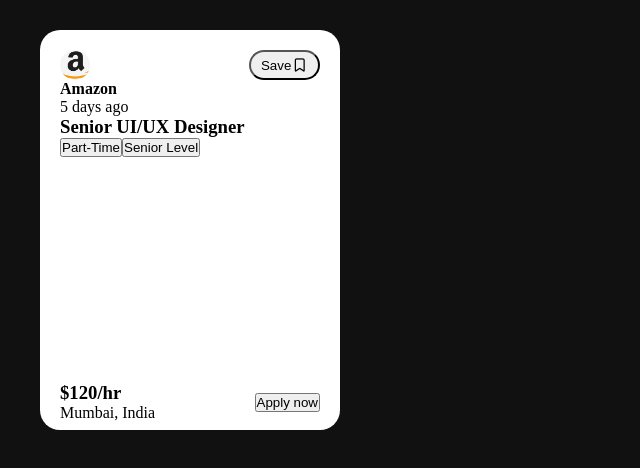
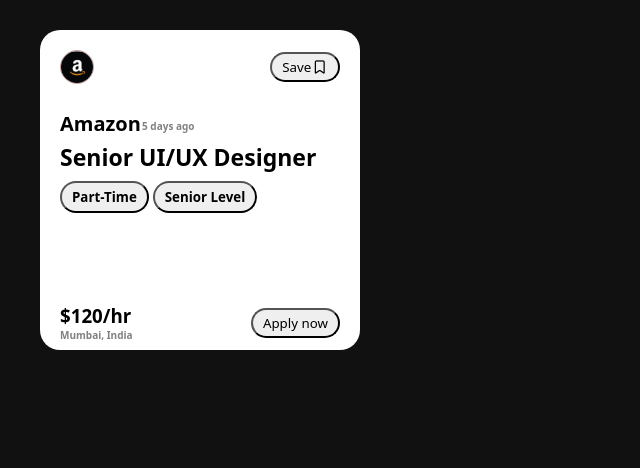
Before and after one commit to FerdouseOfficial/Learning-and-practicing-React.js, a React (Vite) app in the folder 04-cards-projects/: page / in a window 1280 px wide. Shown: the top 468 px of the page, without its empty margins (0-640 px from the left). Built offline with nearby package versions, Linux system fonts and the light colour scheme.

Commit message:
Yoo. Jihad you are a meniac you have done it all by yourself no tutorial help hell nah bro you are genious keep it up. I love you

```diff
--- a/04-cards-projects/src/components/cards.jsx
+++ b/04-cards-projects/src/components/cards.jsx
@@ -1,25 +1,27 @@
 import React from "react";
-import amazonLogo from "../assets/images/amazon.png";
+import amazonLogo from "../assets/images/amazon2.png";
 
 const Cards = () => {
   return (
     <div className="cards">
       <div className="top">
-        <img src={amazonLogo} alt="Amazon Logo" />
+        <div className="logo">
+            <img src={amazonLogo} alt="Amazon Logo" />
+        </div>
         <button>
           Save<i className="fa-regular fa-bookmark"></i>
         </button>
       </div>
       <div className="center">
         <div className="company">
-          <h4>Amazon</h4>
+          <h3>Amazon</h3>
           <p className="posted-time">5 days ago</p>
         </div>
         <div className="recruit-position-job_type">
           <h3 className="rc_post">Senior UI/UX Designer</h3>
           <div className="jb_type">
             <button>Part-Time</button>
-            <button>Senior Level</button>
+            <button className="senior">Senior Level</button>
           </div>
         </div>
       </div>
--- a/04-cards-projects/src/index.css
+++ b/04-cards-projects/src/index.css
@@ -1,17 +1,29 @@
-*{
+* {
   margin: 0;
   padding: 0;
   box-sizing: border-box;
+  font-family:
+    system-ui,
+    -apple-system,
+    BlinkMacSystemFont,
+    "Segoe UI",
+    Roboto,
+    Oxygen,
+    Ubuntu,
+    Cantarell,
+    "Open Sans",
+    "Helvetica Neue",
+    sans-serif;
 }
 
 html,
-body{
+body {
   height: 100%;
   width: 100%;
   /* background: #000; */
 }
 
-.parent{
+.parent {
   height: 100vh;
   width: 100%;
   background-color: #111;
@@ -19,9 +31,9 @@
   position: relative;
 }
 
-.cards{
-  height: 400px;
-  width: 300px;
+.cards {
+  height: 320px;
+  width: 320px;
   background: #fff;
   border-radius: 20px;
   margin-left: 10px;
@@ -32,34 +44,99 @@
   justify-content: center;
   align-items: center; */
 }
-.cards .top{
+.cards .top {
   display: flex;
   justify-content: space-between;
+  align-items: center;
+  position: relative;
+  left: 0;
+  right: 0;
 }
-.cards .top img{
-  height: 30px;
-  width: 30px;
-  background: #000;
+/* .cards .top .logo {
+  height: 34px;
+  width: 34px;
+  border: 1px solid #c79e9e;
   border-radius: 50%;
+  display: flex;
+  justify-content: center;
+  align-items: center;
+  overflow: hidden;
+}
+.cards .top .logo img {
+  height: 100%;
+  width: 100%;
   object-fit: cover;
+  border-radius: 50%;
+  display: block;
+  background: red;
+} */
+.cards .top .logo {
+  width: 34px;
+  height: 34px;
+  border: 1px solid #c79e9e;
+  border-radius: 50%;
+  overflow: hidden;
 }
 
-.cards .top button {
-  padding: 5px 10px;
+.cards .top .logo img {
+  width: 140%;        /* zoom in */
+  height: 140%;
+  object-fit: cover;
+  transform: translate(-14%, -13%);
+}
+.cards .top button,
+.cards .bottom .apply button {
+  padding: 4px 10px;
   border-radius: 20px;
 }
-.cards .center{
+.cards .center {
   display: flex;
   flex-direction: column;
-  justify-content: space-evenly;
+  justify-content: center;
   align-items: start;
   position: absolute;
   left: 0;
   right: 0;
+  top: 80px;
   padding: 0 20px;
 }
+.cards .center .company {
+  display: flex;
+  align-items: center;
+  justify-content: center;
+}
+.cards .center .company h3 {
+  font-size: 20px;
+}
+.cards .center .company p {
+  font-size: 10px;
+  padding: 10px;
+  position: absolute;
+  top: -1px;
+  left: 92px;
+  color: gray;
+  font-weight: bold;
+}
 
-.cards .bottom{
+.cards .center .recruit-position-job_type .rc_post {
+  margin-top: 4px;
+  font-size: 23px;
+}
+
+.cards .center .recruit-position-job_type .jb_type {
+  margin-top: 8px;
+}
+
+.cards .center .recruit-position-job_type .jb_type button {
+  padding: 5px 10px;
+  border-radius: 20px;
+  font-weight: bold;
+}
+
+.cards .center .recruit-position-job_type .jb_type .senior {
+  margin-left: 4px;
+}
+.cards .bottom {
   position: absolute;
   bottom: 8px;
   left: 0;
@@ -69,3 +146,8 @@
   justify-content: space-between;
   padding: 0 20px;
 }
+.cards .bottom .salaryByHour_location .loc {
+  font-size: 10px;
+  font-weight: bold;
+  color: gray;
+}
```
